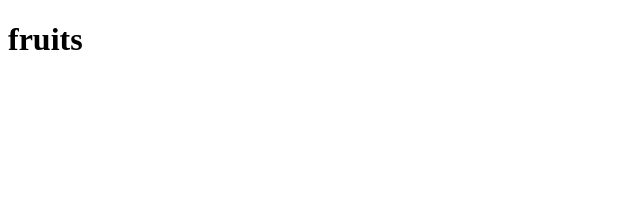
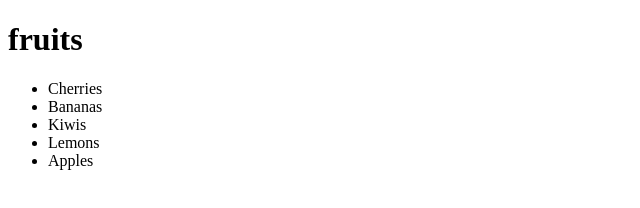
Before and after one commit to InoAlexander/decemberGitPractice, a plain HTML site: page index.html in a window 1280 px wide. Shown: the whole page, without its empty margins (0-640 px from the left). Drawn offline with Linux system fonts and the light colour scheme.

Commit message:
added fruits

```diff
--- a/index.html
+++ b/index.html
@@ -7,5 +7,12 @@
 </head>
 <body>
     <h1>fruits</h1>
+    <ul>
+        <li>Cherries</li>
+        <li>Bananas</li>
+        <li>Kiwis</li>
+        <li>Lemons</li>
+        <li>Apples</li>
+    </ul>
 </body>
 </html>
```
